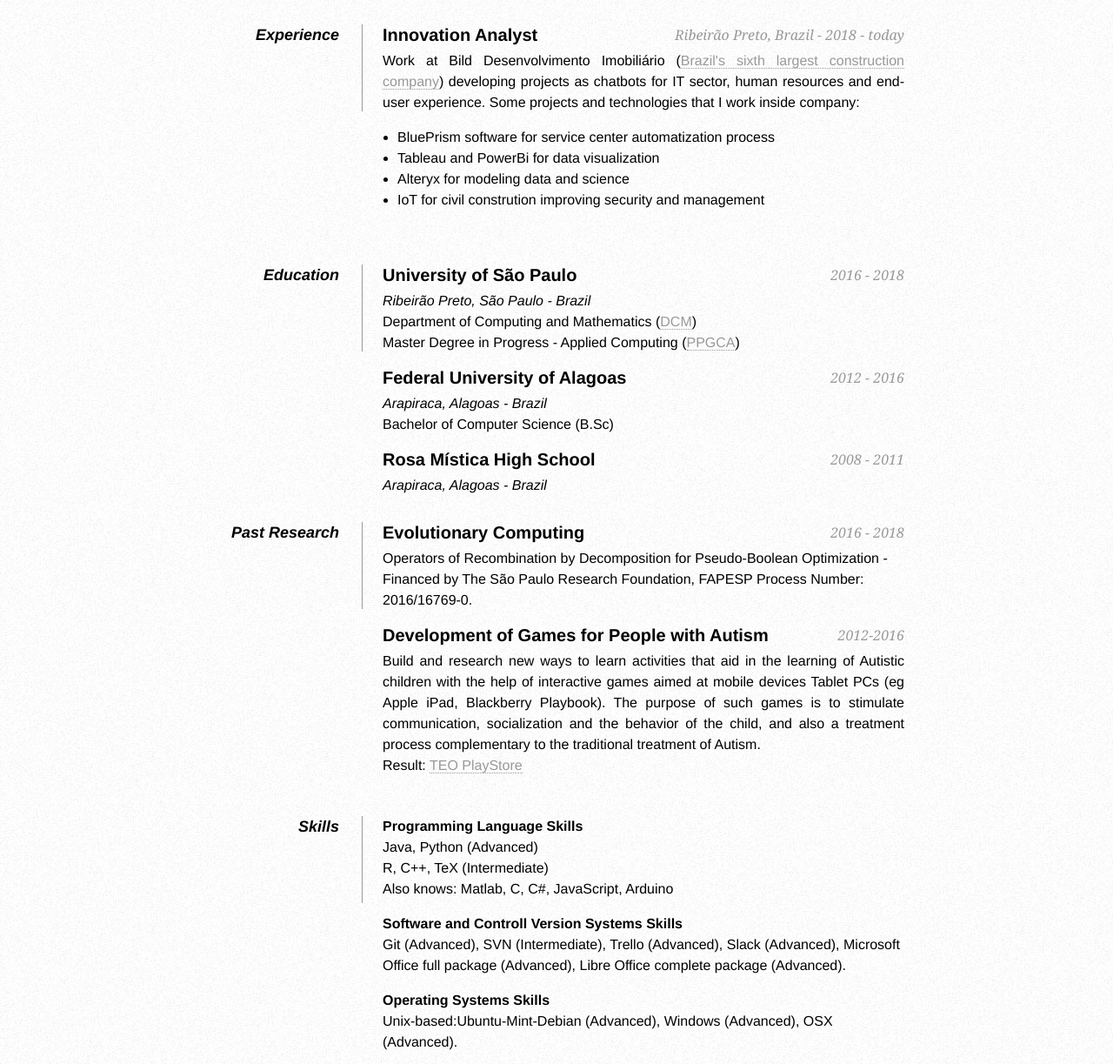
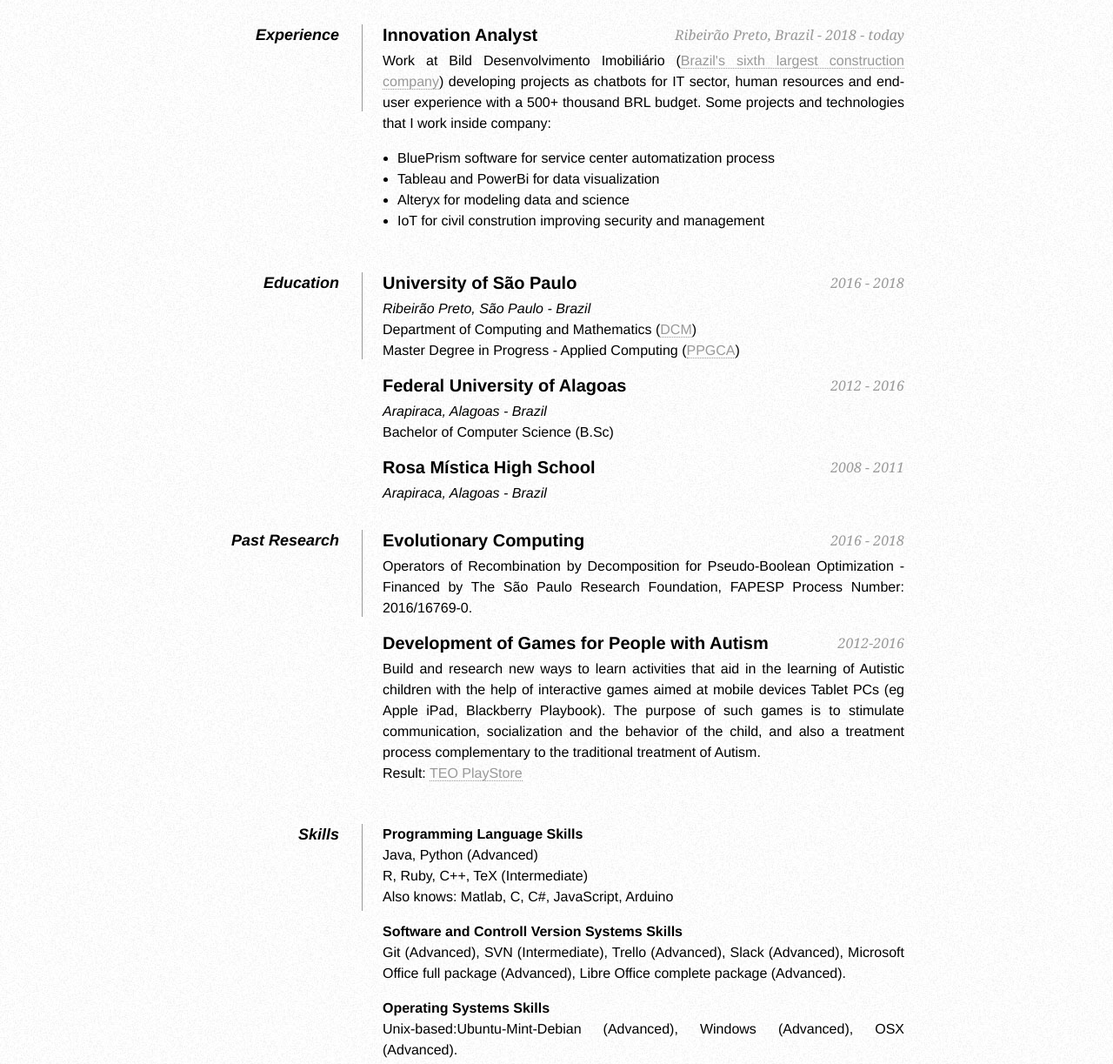
Before and after one commit to dlaertius/dlaertius.github.io, a plain HTML site: page index.html in a window 1280 px wide. Shown: the part 372-1595 px from the top of the page at 87% size. Drawn offline with Linux system fonts and the light colour scheme.

Commit message:
volunteer experience

```diff
--- a/index.html
+++ b/index.html
@@ -11,6 +11,12 @@
      <title>Diogenes Laertius Board</title>
 
      <style type="text/css">
+
+        div {
+          text-align: justify;
+          text-justify: inter-word;
+        }
+
         * { margin: 0; padding: 0; }
         body { font: 16px Helvetica, Sans-Serif; line-height: 24px; background: url(images/noise.jpg); }
         .clear { clear: both; }
@@ -27,7 +33,8 @@
         #objective p { font-family: Georgia, Serif; font-style: italic; color: #666; }
         dt { font-style: italic; font-weight: bold; font-size: 18px; text-align: right; padding: 0 26px 0 0; width: 150px; float: left; height: 100px; border-right: 1px solid #999;  }
         dd { width: 600px; float: right; }
-        dd.clear { float: none; margin: 0; height: 15px; }
+        dd.clear { float: none; margin: 0; height: 15px;
+        }
      </style>
 
 </head>
@@ -65,7 +72,7 @@
             <dt>Experience</dt>
             <dd>
                 <h2>Innovation Analyst <span>Ribeirão Preto, Brazil - 2018 - today</span></h2>
-                <p align="justify">Work at Bild Desenvolvimento Imobiliário (<a href="https://www.bild.com.br/noticias/bild-esta-entre-as-seis-maiores-construtora-do-brasil">Brazil's sixth largest construction company</a>) developing projects as chatbots for IT sector, human resources and end-user experience. Some projects and technologies that I work inside company:
+                <p align="justify">Work at Bild Desenvolvimento Imobiliário (<a href="https://www.bild.com.br/noticias/bild-esta-entre-as-seis-maiores-construtora-do-brasil">Brazil's sixth largest construction company</a>) developing projects as chatbots for IT sector, human resources and end-user experience with a 500+ thousand BRL budget. Some projects and technologies that I work inside company:
 
             <ul>
                 <li>BluePrism software for service center automatization process</li>
@@ -76,7 +83,6 @@
 
             </dd>
 
-            <dd class="clear"></dd>
             <dd class="clear"></dd>
 
             <dt>Education</dt>
@@ -138,7 +144,7 @@
             <dd>
                 <h4>Programming Language Skills</h4>
                 <p> Java, Python (Advanced) <br>
-                    R, C++, TeX (Intermediate)<br> Also knows: Matlab, C, C#, JavaScript, Arduino</p>
+                    R, Ruby, C++, TeX (Intermediate)<br> Also knows: Matlab, C, C#, JavaScript, Arduino</p>
 
                 <h4> Software and Controll Version Systems Skills</h4>
                 <p> Git (Advanced), SVN (Intermediate), Trello (Advanced), Slack (Advanced), Microsoft Office full package (Advanced), Libre Office complete package (Advanced).</p>
@@ -206,6 +212,16 @@
                 </p>
 
             </dd>
+
+            <dd class="clear"></dd>
+            <dd class="clear"></dd>
+
+            <dt>Volunteer Experience</dt>
+
+            <dd><p><h4>Secretary at Youth Observatory</h4>A SIG (Special Interest Group) from Internet Society (ISOC). (2017-2019)</p></dd>
+
+            <dd><p><h4>Head of Tech Group at Youth Observatory</h4> The “Youth Observatory” is a project created by the members of the Youth SIG of the Internet Society (ISOC), which seeks to build a participative platform which uses different tools in order to bring the knowledge of the governance and the Internet’s principles to the youth, no matter the language, sex, race, religion, building new capacities among them. (2015-2017)</p></dd>
+
 
             <dd class="clear"></dd>
             <dd class="clear"></dd>
```
